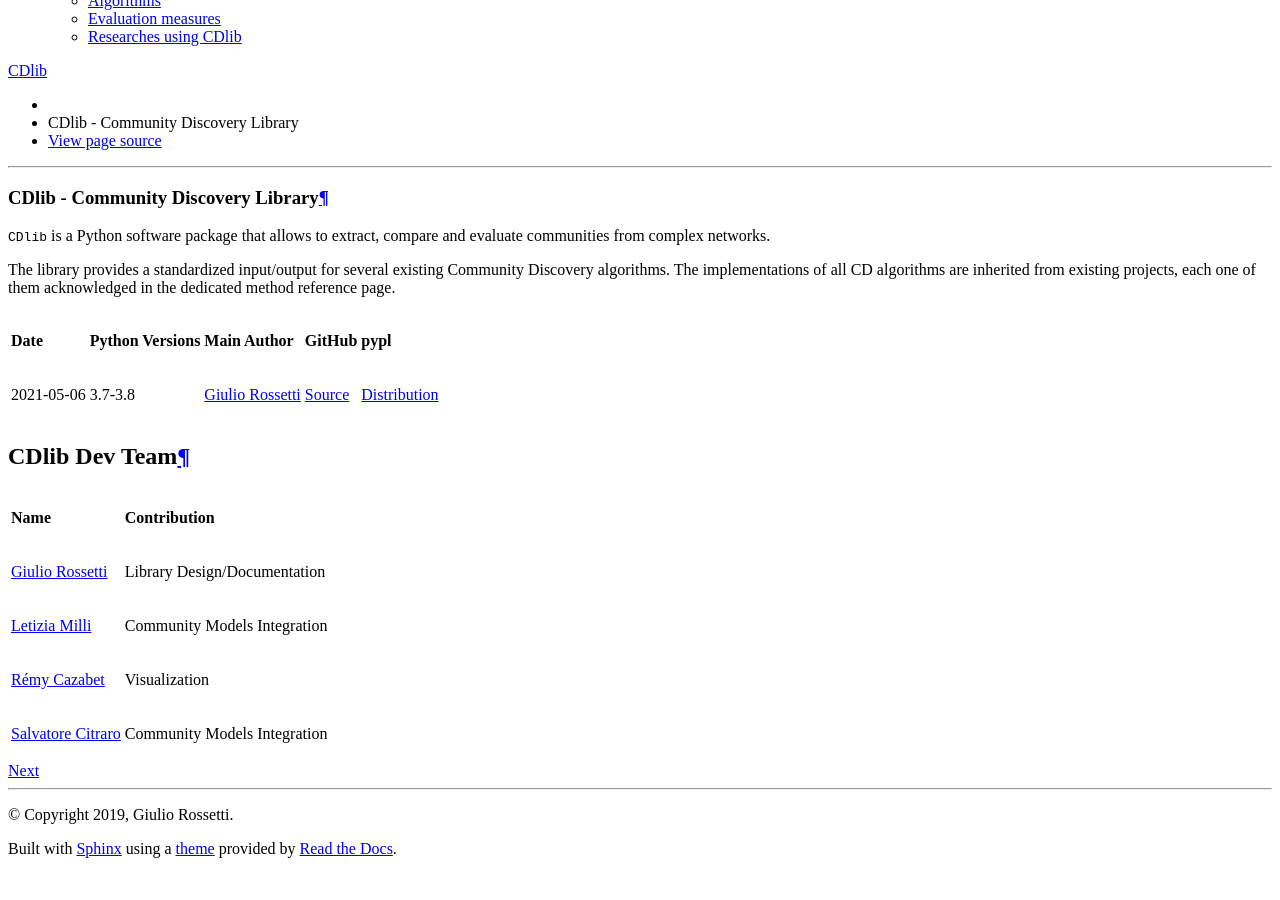
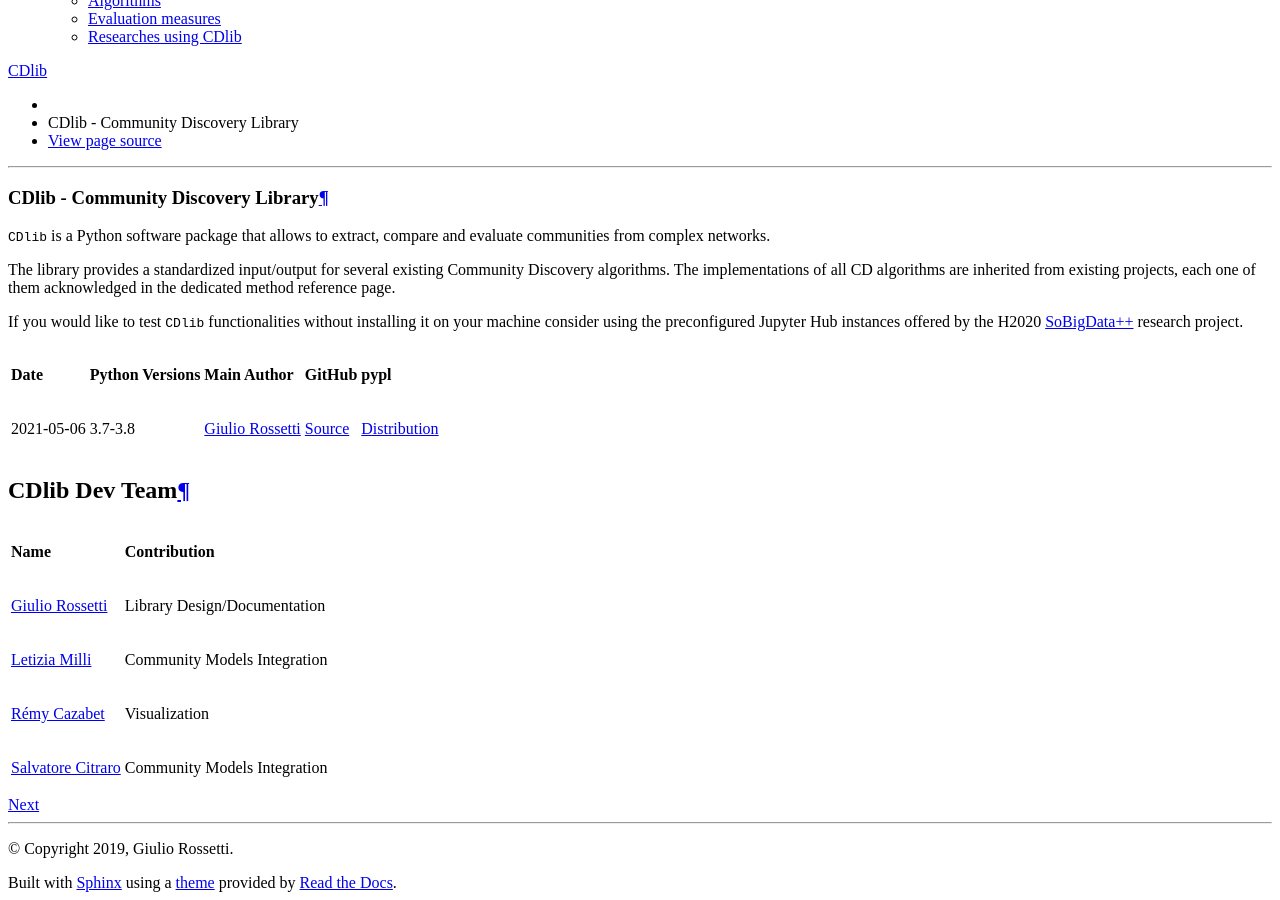
Before and after one commit to GiulioRossetti/cdlib, a Sphinx documentation site: the page built from docs/index.rst, in a window 1280 px wide and 900 px high, scrolled down 1340 px. Built offline with Sphinx 7.4.7 and the Read the Docs theme 2.0.0, drawn with Linux system fonts in a browser that asks for light colours; before the commit the page ends 2206 px from its top, so only the background shows below that.

Commit message:
:memo: docs update SBD++

```diff
--- a/docs/index.rst
+++ b/docs/index.rst
@@ -11,6 +11,9 @@ CDlib - Community Discovery Library
 
 The library provides a standardized input/output for several existing Community Discovery algorithms.
 The implementations of all CD algorithms are inherited from existing projects, each one of them acknowledged in the dedicated method reference page.
+
+If you would like to test ``CDlib`` functionalities without installing it on your machine consider using the preconfigured Jupyter Hub instances offered by the H2020 `SoBigData++`_ research project.
+
 
 ================ =================== ==================  ==========  ===============
    **Date**      **Python Versions**   **Main Author**   **GitHub**      **pypl**
@@ -48,3 +51,4 @@ CDlib Dev Team
 .. _`Rémy Cazabet`: http://cazabetremy.fr
 .. _`Source`: https://github.com/GiulioRossetti/CDlib
 .. _`Distribution`: https://pypi.python.org/pypi/CDlib
+.. _`SoBigData++`: https://sobigdata.d4science.org/group/sobigdata-gateway/explore?siteId=20371853
```
Also changed, not shown: README.md (+1 -1 lines).
